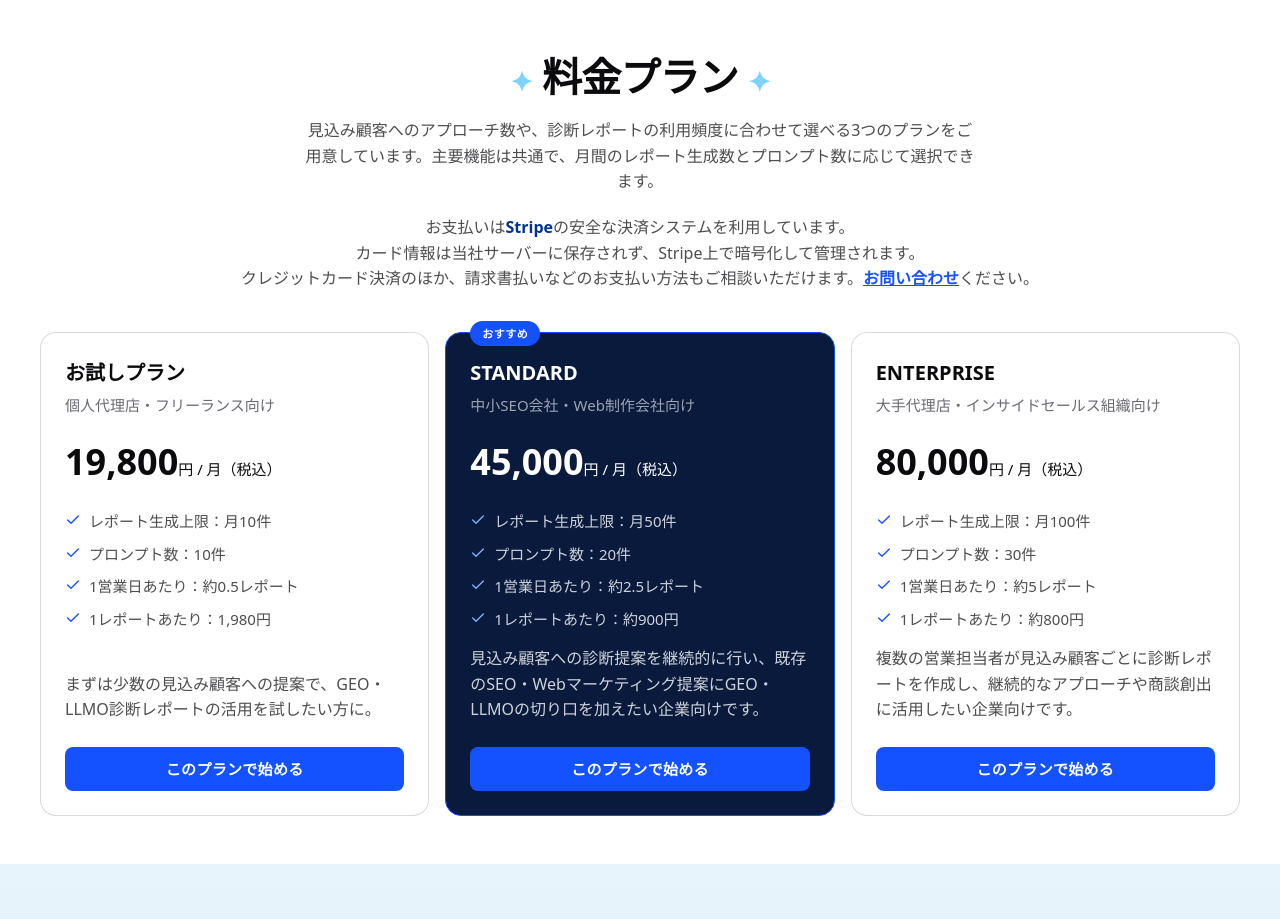
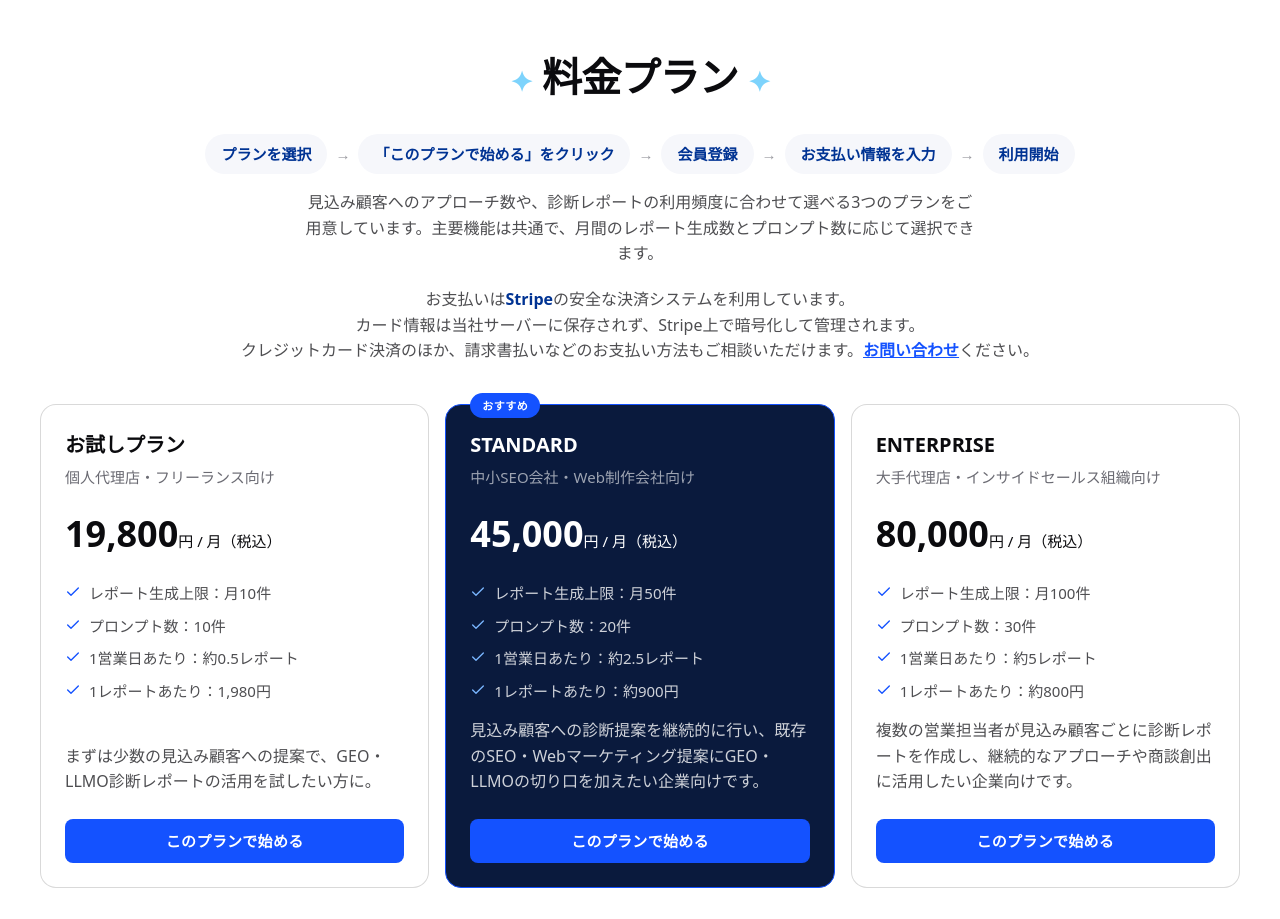
Before and after one commit to davidkim-ascent/geo_web, a Next.js app: page /shindan in a window 1280 px wide. Shown: the part 6160-7079 px from the top of the page. Built offline with nearby package versions, Linux system fonts and the light colour scheme; no server answers; a web font is replaced by a local one.

Commit message:
feat: shindan 요금플랜에 watcher와 동일한 도입 순서 스텝 추가

```diff
--- a/src/app/shindan/ShindanPricingSection.tsx
+++ b/src/app/shindan/ShindanPricingSection.tsx
@@ -50,6 +50,29 @@ export function ShindanPricingSection() {
           >
             <span style={{ fontSize: "28px", color: "#7DD3FC" }}>✦</span> 料金プラン <span style={{ fontSize: "28px", color: "#7DD3FC" }}>✦</span>
           </h2>
+
+          <div className="mt-8 flex flex-wrap items-center justify-center gap-x-2 gap-y-3">
+            {[
+              "プランを選択",
+              "「このプランで始める」をクリック",
+              "会員登録",
+              "お支払い情報を入力",
+              "利用開始",
+            ].map((step, i, arr) => (
+              <div key={step} className="flex items-center gap-2">
+                <span
+                  className="rounded-full px-4 py-2 font-bold whitespace-nowrap"
+                  style={{ fontSize: "var(--fs-label)", backgroundColor: "#F6F7FB", color: "#003393" }}
+                >
+                  {step}
+                </span>
+                {i < arr.length - 1 && (
+                  <span className="text-[#9A9AA0]" style={{ fontSize: "var(--fs-label)" }}>→</span>
+                )}
+              </div>
+            ))}
+          </div>
+
           <p className="mt-4 text-[#4e4e51] max-w-[680px] mx-auto" style={{ fontSize: "var(--fs-body-xsm)" }}>
             見込み顧客へのアプローチ数や、診断レポートの利用頻度に合わせて選べる3つのプランをご用意しています。主要機能は共通で、月間のレポート生成数とプロンプト数に応じて選択できます。
           </p>
```
